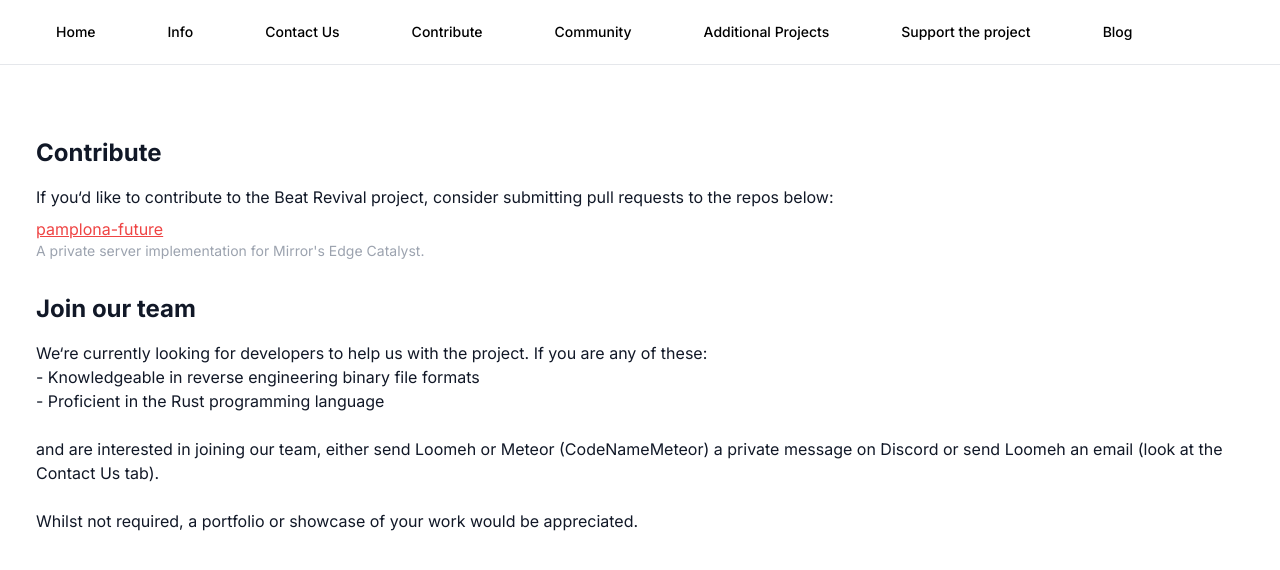
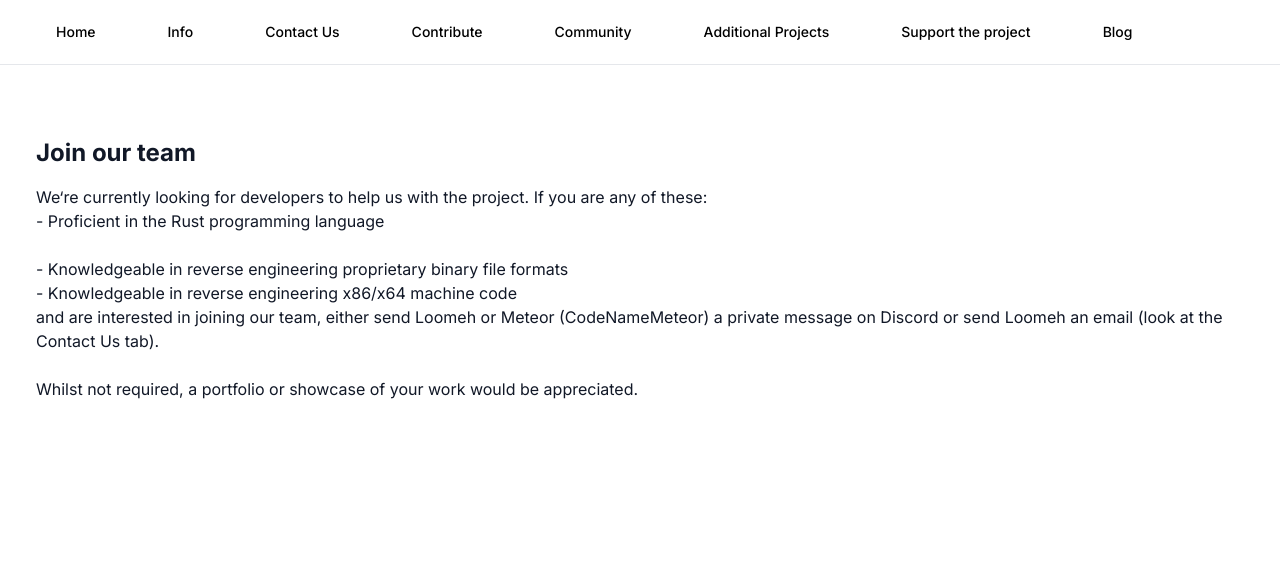
Before and after one commit to Beat-Revival/project-website, a Next.js app: page /developer in a window 1280 px wide. Shown: the top 570 px of the page. Built offline with nearby package versions, Linux system fonts and the light colour scheme.

Commit message:
Revise developer page with updated contribution info

```diff
--- a/src/app/developer/page.tsx
+++ b/src/app/developer/page.tsx
@@ -5,36 +5,14 @@
     <section className="py-8 px-4">
       <div>
         <h1 className="text-2xl font-bold mb-4">
-          Contribute
-        </h1>
-        <p>
-          <div className="mb-2">
-            If you&lsquo;d like to contribute to the Beat Revival project, consider submitting pull requests to the repos below:
-          </div>
-          <div className="mb-8">
-            <Link
-              href="https://github.com/ploxxxy/pamplona-future/"
-              className="text-red-500 hover:text-red-700 underline"
-              target="_blank"
-              rel="noopener noreferrer"
-            >
-            pamplona-future
-            </Link>
-            <p className="text-sm text-gray-400">
-              A private server implementation for Mirror&apos;s Edge Catalyst.
-            </p>
-          </div>
-        </p>
-      </div>
-      <div>
-        <h1 className="text-2xl font-bold mb-4">
           Join our team
         </h1>
         <p>
           We&lsquo;re currently looking for developers to help us with the project. If you are any of these:<br/>
 
-          - Knowledgeable in reverse engineering binary file formats<br/>
           - Proficient in the Rust programming language<br/><br/>
+          - Knowledgeable in reverse engineering proprietary binary file formats<br/>
+          - Knowledgeable in reverse engineering x86/x64 machine code<br/>
 
           and are interested in joining our team, either send Loomeh or Meteor (CodeNameMeteor) a private message on Discord or send Loomeh an email (look at the Contact Us tab).<br/><br/>
 
```
